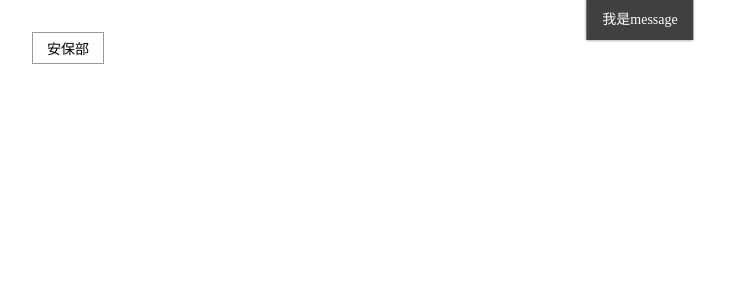
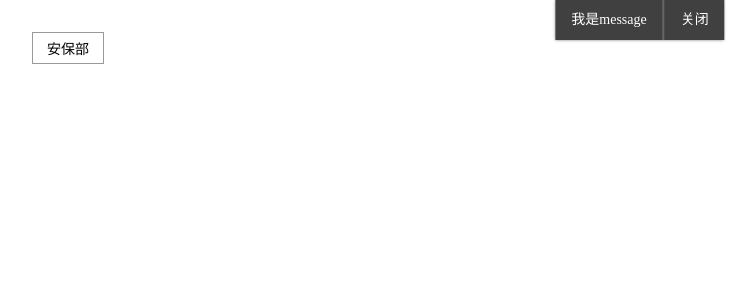
Before and after one commit to cazser/biubiuUI-1, a Vue app: page / in a window 1280 px wide. Both pictures are taken after a click on the button "安保部". Shown: the top 300 px of the page, without its empty margins (0-756 px from the left). Built offline with nearby package versions, Linux system fonts and the light colour scheme.

Commit message:
toast添加关闭按钮

```diff
--- a/src/app.vue
+++ b/src/app.vue
@@ -18,7 +18,15 @@ created(){
 components: {"biu-button":Button},
 methods:{
   showToast(){
- this.$toast('我是message');
+ this.$toast('我是message',
+ {
+   closeButton:{
+     text:'关闭',
+     callback:()=>{
+       console.log("关闭了")
+     }
+   }
+ });
   }
 }
 };
--- a/src/plugin.js
+++ b/src/plugin.js
@@ -3,11 +3,14 @@ import test from '@/test.vue'
 import { defineComponent, createApp } from 'vue'
 export default {
     install(app, options) {
-        app.config.globalProperties.$toast = function(message) {
+        app.config.globalProperties.$toast = function(message, options) {
             console.log("我是toast")
             let component = defineComponent(test)
 
-            let toast = createApp(component, { message })
+            let toast = createApp(component, {
+                message,
+                ...options
+            })
 
             let div = document.createElement('div')
             toast.mount(div);
--- a/src/toast.vue
+++ b/src/toast.vue
@@ -1,12 +1,51 @@
 <template>
 	<div class='toast'>
 	  <slot></slot>
+	  <div class="line"></div>
+	  <span v-if="closeButton" class="close" @click="onClickClose">
+		  {{closeButton.text}}
+	  </span>
 	</div>
 </template>
 <script>
 export default{
 name:'toast',
-props:['message']
+props:{
+	autoClose:{
+		type:Boolean,
+		default: true
+	},
+	autoCloseDelay:{
+		type: Number,
+		default: 50
+	},
+	closeButton:{
+		type:Object,
+		default:()=>{
+			return{
+			text:"关闭",
+			callback: undefined
+			}
+		}
+	}
+},
+mounted(){
+	if(this.autoClose){
+		setTimeout(()=>{this.close()}, this.autoCloseDelay*1000)
+	}
+},
+methods:{
+	close(){
+		this.$el.remove();
+
+	},
+	onClickClose(){
+		if(this.closeButton && typeof this.closeButton.callback === 'function'){
+		this.closeButton.callback();
+		}
+		this.close();
+	}
+}
 };
 </script>
 <style scoped>
@@ -18,6 +57,13 @@ align-items: center;background: rgba(0 ,0 ,0 ,0.75);
 box-shadow: 0 0 3px 0 rgba(0 ,0 ,0 ,0.5);
 padding: 0 16px;
 }
-
+.close{
+ padding-left: 16px;
+}
+.line{
+	border: 1px solid #666;
+	height: 100%;
+	margin-left: 16px;
+}
 
 </style>
```
